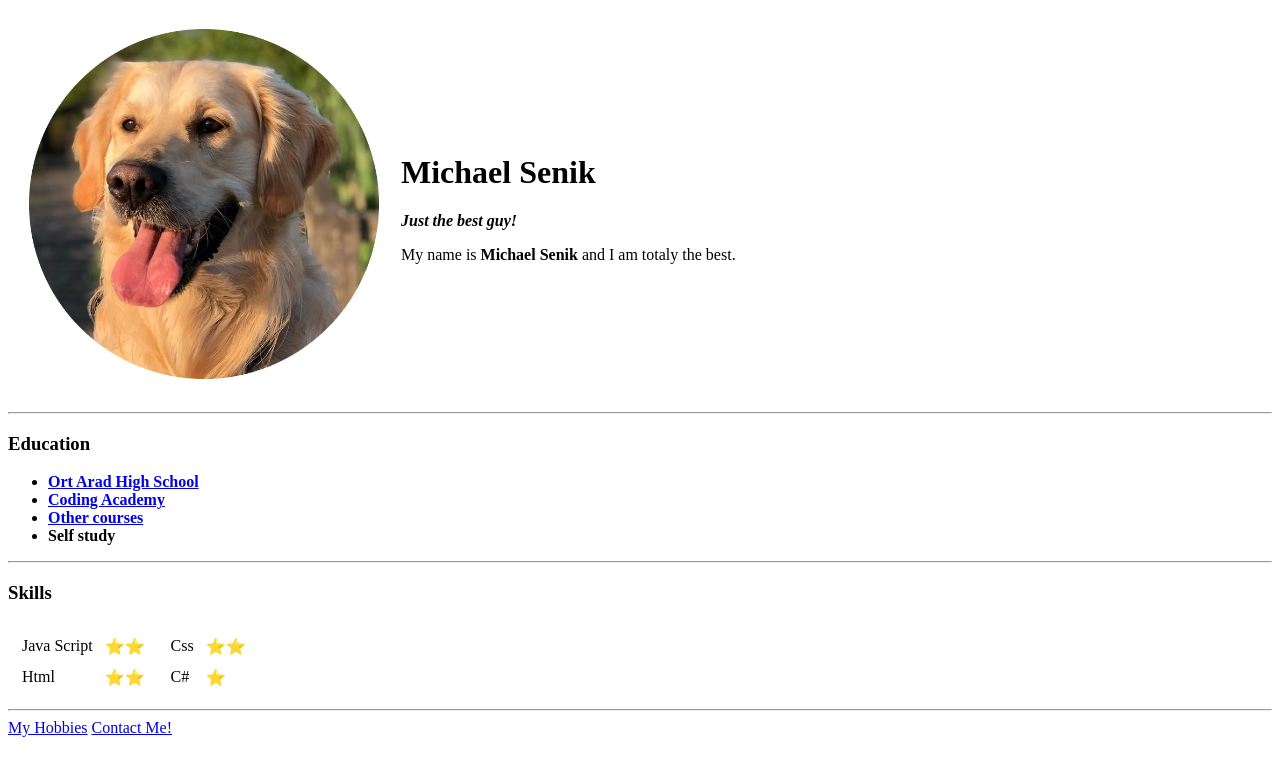
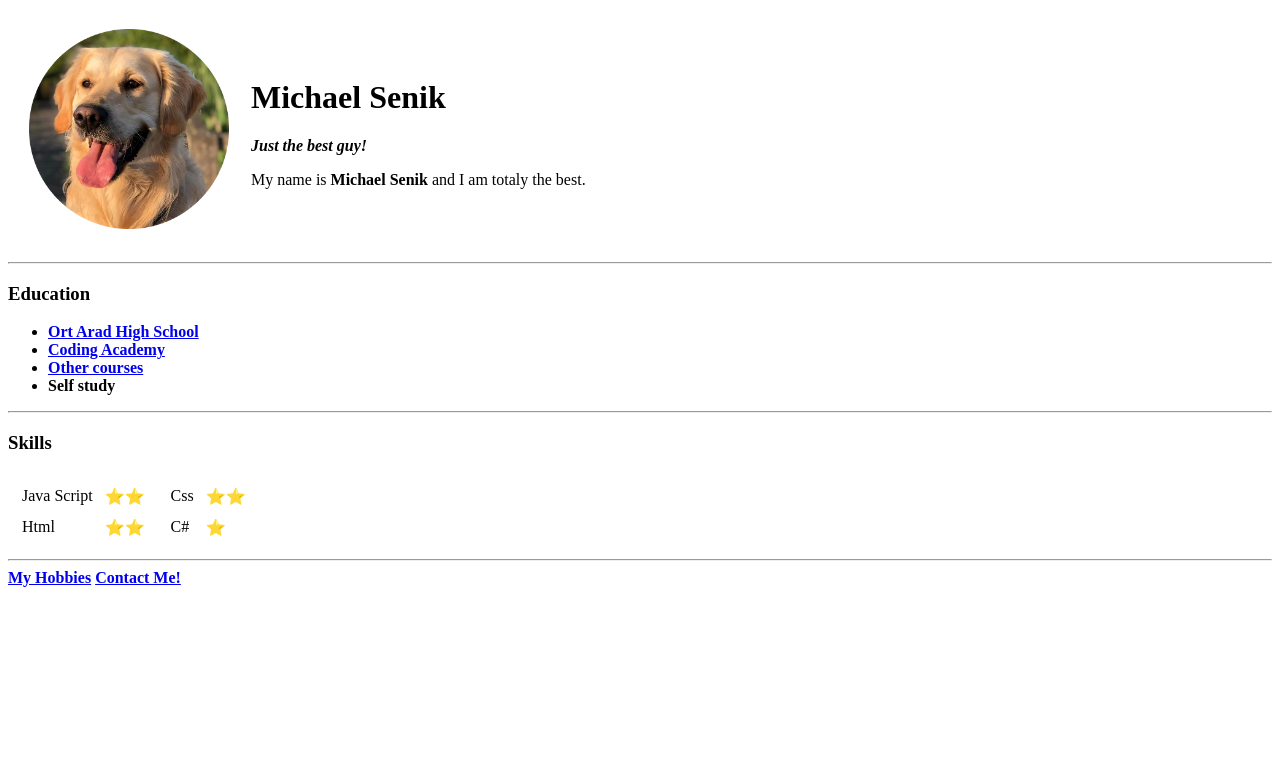
Before and after one commit to MichaelSenik/cv, a plain HTML site: page index.html in a window 1280 px wide. Drawn offline with Linux system fonts and the light colour scheme.

Commit message:
Add files via upload

```diff
--- a/index.html
+++ b/index.html
@@ -5,18 +5,13 @@
     <meta charset="UTF-8">
     <meta name="viewport" content="width=device-width, initial-scale=1.0">
     <title>My playground👋🏆</title>
-    <style>
-        body {
-            background-color: rgb(255, 255, 255);
-            color: rgb(0, 0, 0);
-        }
-    </style>
+    <link rel="stylesheet" href="css/styles.css">
 </head>
 
 <body>
     <table cellspacing="20">
         <tr>
-            <td><img height="350" src="images/doggy-modified.png" alt="my profile picture"></td>
+            <td><img height="200" src="images/doggy-modified.png" alt="my profile picture"></td>
             <td>
                 <h1>Michael Senik</h1>
                 <p><em><strong>Just the best guy!</strong></em></p>
@@ -52,7 +47,6 @@
             </td>
             <td>
                 <table cellspacing = '10'>
-
                     <tr>
                         <td>Css</td>
                         <td>⭐⭐</td>
@@ -67,8 +61,8 @@
     </table>
 
     <hr>
-    <a href="hobbies.html">My Hobbies</a>
-    <a href="contact me.html">Contact Me!</a>
+    <a href="hobbies.html"><strong>My Hobbies</strong></a>
+    <a href="contact me.html"><strong>Contact Me!</strong></a>
 </body>
 
 </html>
```
Also changed, not shown: contact me.html (+1 -0 lines), hobbies.html (+1 -0 lines).
